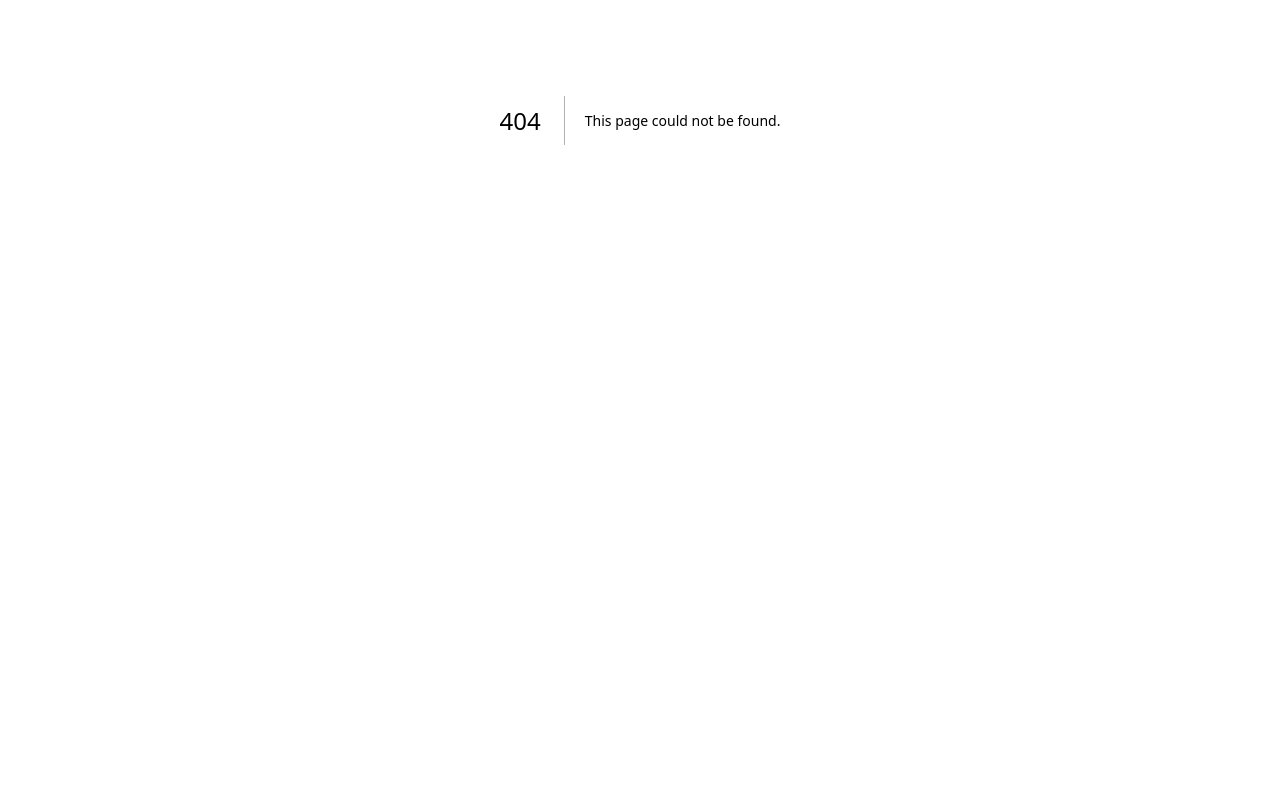
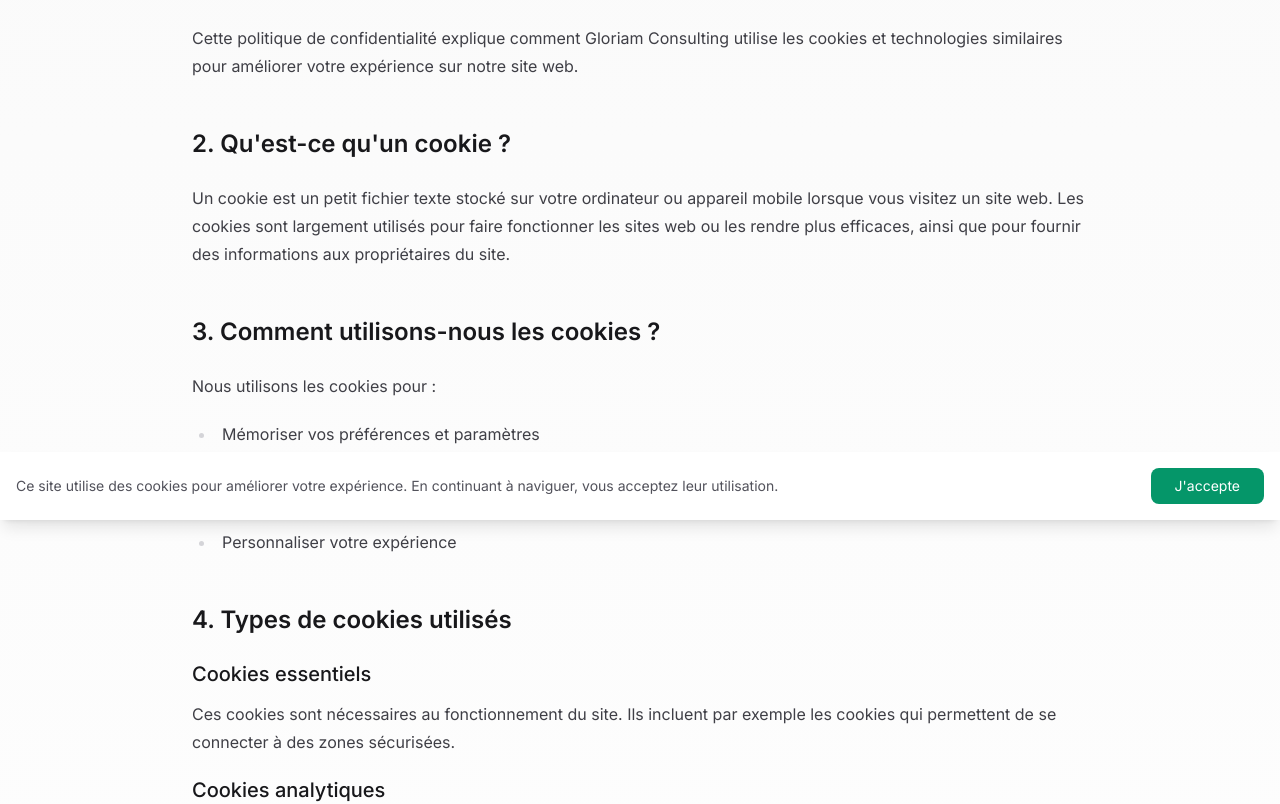
Before and after one commit to mhdaouda/gloriam-consulting, a Next.js app: page /en/politique-de-confidentialite in a window 1280 px wide. Before the commit this address had no page. Shown: the part 280-1084 px from the top of the page. Before the commit the page ends 800 px from the top, so only its background shows below. Built offline with nearby package versions, Linux system fonts and the light colour scheme.

Commit message:
fix: correction des redirections et suppression du préfixe gloriam-consulting

```diff
--- a/next.config.js
+++ b/next.config.js
@@ -6,8 +6,7 @@ const withNextIntl = createNextIntlPlugin('./src/i18n/request.ts');
 const nextConfig = {
   images: {
     unoptimized: true,
-  },
-  basePath: process.env.NODE_ENV === 'development' ? '/gloriam-consulting' : ''
+  }
 };
 
 module.exports = withNextIntl(nextConfig);
--- a/src/app/[locale]/layout.tsx
+++ b/src/app/[locale]/layout.tsx
@@ -18,9 +18,9 @@ export default async function LocaleLayout({
   params,
 }: {
   children: React.ReactNode;
-  params: Promise<{ locale: string }>;
+  params: { locale: string };
 }) {
-  const { locale } = await params;
+  const { locale } = params;
   setRequestLocale(locale);
 
   if (!locales.includes(locale as Locale)) {
--- /dev/null
+++ b/src/app/[locale]/politique-de-confidentialite/page.tsx
@@ -0,0 +1,107 @@
+'use client';
+
+import { useTranslations } from 'next-intl';
+import { motion } from 'framer-motion';
+
+const fadeIn = {
+  hidden: { opacity: 0, y: 20 },
+  visible: {
+    opacity: 1,
+    y: 0,
+    transition: { duration: 0.6 }
+  }
+};
+
+export default function PrivacyPolicy() {
+  const t = useTranslations('privacy');
+
+  return (
+    <div className="min-h-screen bg-gradient-to-b from-zinc-50 to-white py-24">
+      <div className="container mx-auto px-4">
+        <motion.div
+          initial="hidden"
+          animate="visible"
+          variants={fadeIn}
+          className="prose prose-zinc mx-auto max-w-4xl"
+        >
+          <h1 className="mb-8 text-4xl font-bold">Politique de Confidentialité et Cookies</h1>
+
+          <section className="mb-8">
+            <h2 className="text-2xl font-semibold">1. Introduction</h2>
+            <p>
+              Cette politique de confidentialité explique comment Gloriam Consulting utilise les cookies
+              et technologies similaires pour améliorer votre expérience sur notre site web.
+            </p>
+          </section>
+
+          <section className="mb-8">
+            <h2 className="text-2xl font-semibold">2. Qu'est-ce qu'un cookie ?</h2>
+            <p>
+              Un cookie est un petit fichier texte stocké sur votre ordinateur ou appareil mobile
+              lorsque vous visitez un site web. Les cookies sont largement utilisés pour faire
+              fonctionner les sites web ou les rendre plus efficaces, ainsi que pour fournir
+              des informations aux propriétaires du site.
+            </p>
+          </section>
+
+          <section className="mb-8">
+            <h2 className="text-2xl font-semibold">3. Comment utilisons-nous les cookies ?</h2>
+            <p>Nous utilisons les cookies pour :</p>
+            <ul className="list-disc pl-6">
+              <li>Mémoriser vos préférences et paramètres</li>
+              <li>Améliorer la sécurité du site</li>
+              <li>Analyser l'utilisation de notre site pour l'améliorer</li>
+              <li>Personnaliser votre expérience</li>
+            </ul>
+          </section>
+
+          <section className="mb-8">
+            <h2 className="text-2xl font-semibold">4. Types de cookies utilisés</h2>
+            <h3 className="text-xl font-medium mt-4">Cookies essentiels</h3>
+            <p>
+              Ces cookies sont nécessaires au fonctionnement du site. Ils incluent par exemple
+              les cookies qui permettent de se connecter à des zones sécurisées.
+            </p>
+
+            <h3 className="text-xl font-medium mt-4">Cookies analytiques</h3>
+            <p>
+              Ces cookies nous permettent de comptabiliser les visites et les sources de trafic
+              pour mesurer et améliorer les performances de notre site.
+            </p>
+          </section>
+
+          <section className="mb-8">
+            <h2 className="text-2xl font-semibold">5. Gestion des cookies</h2>
+            <p>
+              Vous pouvez contrôler et/ou supprimer les cookies comme vous le souhaitez.
+              Vous pouvez supprimer tous les cookies déjà présents sur votre ordinateur et
+              paramétrer la plupart des navigateurs pour les bloquer. Toutefois, dans ce cas,
+              vous devrez peut-être ajuster manuellement certaines préférences à chaque visite
+              sur un site, et certains services et fonctionnalités pourraient ne pas fonctionner.
+            </p>
+          </section>
+
+          <section className="mb-8">
+            <h2 className="text-2xl font-semibold">6. Nous contacter</h2>
+            <p>
+              Pour toute question concernant notre utilisation des cookies, vous pouvez nous
+              contacter à : <a href="mailto:contact@gloriam-consulting.com" className="text-blue-600 hover:text-blue-800">
+              contact@gloriam-consulting.com</a>
+            </p>
+          </section>
+
+          <section className="mb-8">
+            <h2 className="text-2xl font-semibold">7. Mises à jour de cette politique</h2>
+            <p>
+              Nous pouvons mettre à jour cette politique de temps à autre. Nous vous encourageons
+              à consulter régulièrement cette page pour rester informé des changements.
+            </p>
+            <p className="mt-4">
+              Dernière mise à jour : {new Date().toLocaleDateString()}
+            </p>
+          </section>
+        </motion.div>
+      </div>
+    </div>
+  );
+}
--- /dev/null
+++ b/src/app/[locale]/privacy-policy/page.tsx
@@ -0,0 +1,85 @@
+'use client';
+
+import { useTranslations } from 'next-intl';
+import { motion } from 'framer-motion';
+
+const fadeIn = {
+  hidden: { opacity: 0, y: 20 },
+  visible: {
+    opacity: 1,
+    y: 0,
+    transition: { duration: 0.6 }
+  }
+};
+
+export default function PrivacyPolicy() {
+  const t = useTranslations('privacy');
+
+  return (
+    <div className="min-h-screen bg-gradient-to-b from-zinc-50 to-white py-24">
+      <div className="container mx-auto px-4">
+        <motion.div
+          initial="hidden"
+          animate="visible"
+          variants={fadeIn}
+          className="prose prose-zinc mx-auto max-w-4xl"
+        >
+          <h1 className="mb-8 text-4xl font-bold">{t('title')}</h1>
+
+          <section className="mb-8">
+            <h2 className="text-2xl font-semibold">{t('intro.title')}</h2>
+            <p>{t('intro.content')}</p>
+          </section>
+
+          <section className="mb-8">
+            <h2 className="text-2xl font-semibold">{t('whatAreCookies.title')}</h2>
+            <p>{t('whatAreCookies.content')}</p>
+          </section>
+
+          <section className="mb-8">
+            <h2 className="text-2xl font-semibold">{t('howWeUse.title')}</h2>
+            <p>{t('howWeUse.content')}</p>
+            <ul className="list-disc pl-6">
+              <li>{t('howWeUse.purposes.preferences')}</li>
+              <li>{t('howWeUse.purposes.security')}</li>
+              <li>{t('howWeUse.purposes.analytics')}</li>
+              <li>{t('howWeUse.purposes.experience')}</li>
+            </ul>
+          </section>
+
+          <section className="mb-8">
+            <h2 className="text-2xl font-semibold">{t('types.title')}</h2>
+            <h3 className="text-xl font-medium mt-4">{t('types.essential.title')}</h3>
+            <p>{t('types.essential.content')}</p>
+
+            <h3 className="text-xl font-medium mt-4">{t('types.analytics.title')}</h3>
+            <p>{t('types.analytics.content')}</p>
+          </section>
+
+          <section className="mb-8">
+            <h2 className="text-2xl font-semibold">{t('management.title')}</h2>
+            <p>{t('management.content')}</p>
+          </section>
+
+          <section className="mb-8">
+            <h2 className="text-2xl font-semibold">{t('contact.title')}</h2>
+            <p>
+              {t('contact.content')}{' '}
+              <a href="mailto:contact@gloriam-consulting.com" className="text-blue-600 hover:text-blue-800">
+                contact@gloriam-consulting.com
+              </a>
+            </p>
+          </section>
+
+          <section className="mb-8">
+            <h2 className="text-2xl font-semibold">{t('updates.title')}</h2>
+            <p>{t('updates.content')}</p>
+            <p className="mt-4">
+              {t('updates.lastUpdate')} {new Date().toLocaleDateString()}
+            </p>
+          </section>
+        </motion.div>
+      </div>
+    </div>
+  );
+}
--- /dev/null
+++ b/src/app/not-found.tsx
@@ -0,0 +1,22 @@
+'use client';
+
+import { usePathname } from 'next/navigation';
+
+export default function NotFound() {
+  const pathname = usePathname();
+
+  return (
+    <div className="min-h-screen flex items-center justify-center bg-gray-100">
+      <div className="max-w-xl p-8 text-center">
+        <h1 className="text-6xl font-bold text-gray-900 mb-4">404</h1>
+        <h2 className="text-2xl font-semibold text-gray-800 mb-4">Page non trouvée</h2>
+        <p className="text-gray-600 mb-4">
+          La page que vous recherchez n'existe pas ou a été déplacée.
+        </p>
+        <p className="text-sm text-gray-500">
+          Chemin demandé : {pathname}
+        </p>
+      </div>
+    </div>
+  );
+}
--- a/src/app/page.tsx
+++ /dev/null
@@ -1,5 +0,0 @@
-import { redirect } from 'next/navigation';
-
-export default function RootPage() {
-  redirect('/fr');
-}
```
Also changed, not shown: src/middleware.ts (+25 -6 lines).
